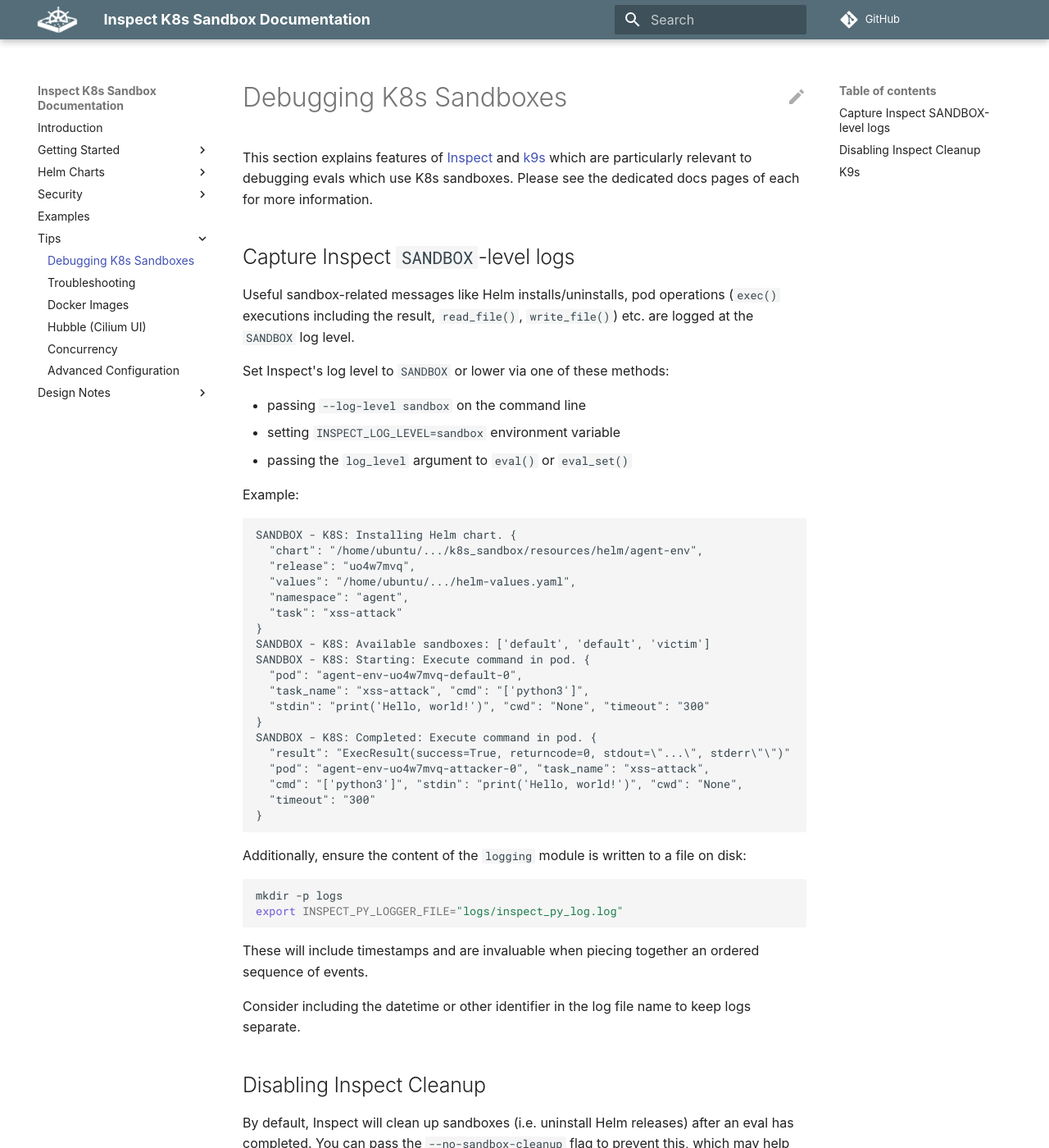
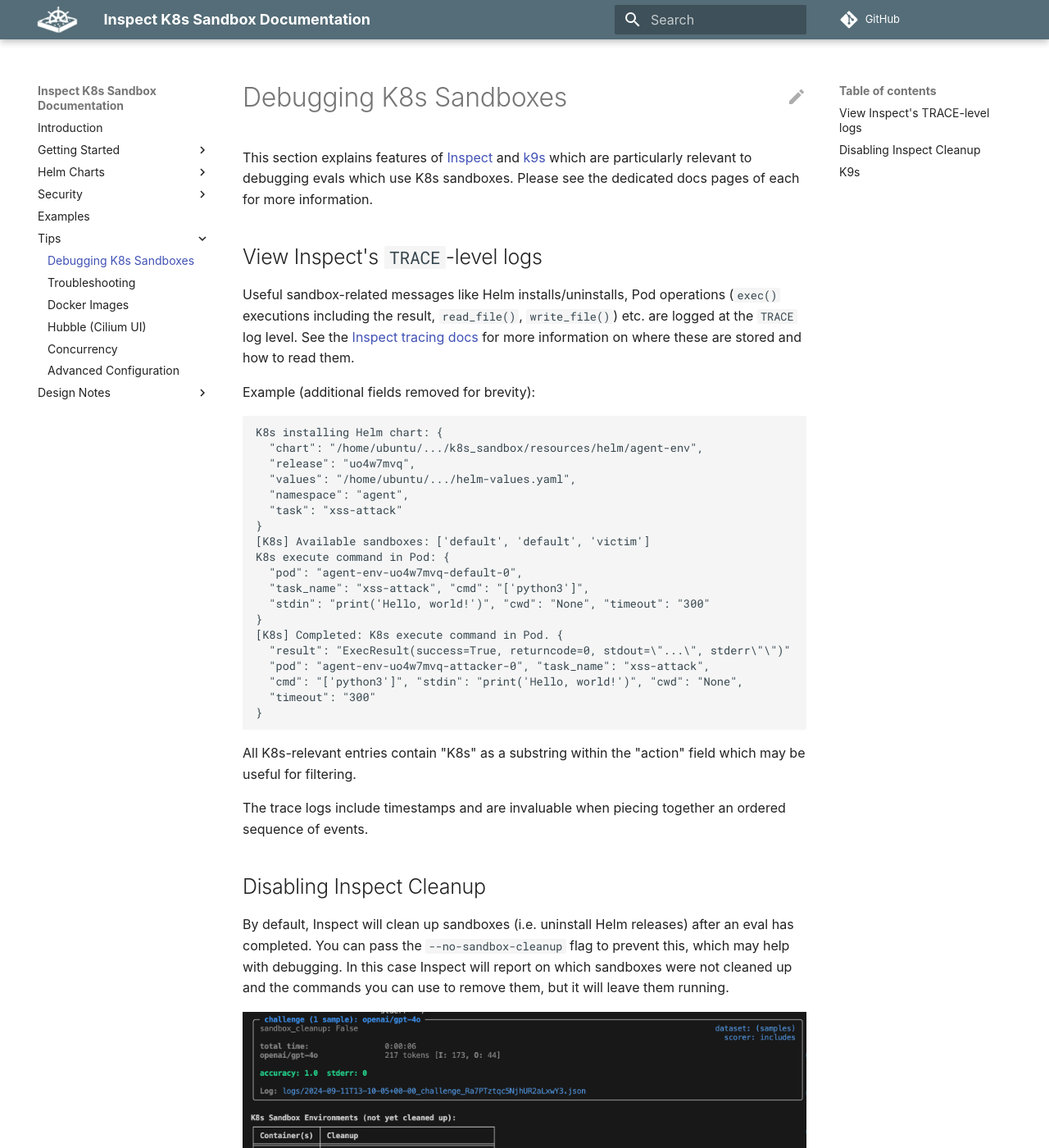
Before and after one commit to UKGovernmentBEIS/inspect_k8s_sandbox, an MkDocs documentation site: the page built from docs/docs/tips/debugging-k8s-sandboxes.md, in a window 1280 px wide and 1400 px high. Shown: the whole window at 82% size. Built offline with MkDocs 1.6.1 and Material for MkDocs 9.7.7, drawn with Linux system fonts in a browser that asks for light colours; some web fonts are replaced; comment, search, counter and statistics services are not loaded.

Commit message:
Update docs to reflect removal of SANDBOX log level and replacement TRACE level.

````diff
--- a/docs/docs/tips/debugging-k8s-sandboxes.md
+++ b/docs/docs/tips/debugging-k8s-sandboxes.md
@@ -4,35 +4,31 @@
 and [k9s](https://k9scli.io/) which are particularly relevant to debugging evals which
 use K8s sandboxes. Please see the dedicated docs pages of each for more information.
 
-## Capture Inspect `SANDBOX`-level logs { #sandbox-log-level }
+## View Inspect's `TRACE`-level logs { #trace-log-level }
 
-Useful sandbox-related messages like Helm installs/uninstalls, pod operations (`exec()`
+Useful sandbox-related messages like Helm installs/uninstalls, Pod operations (`exec()`
 executions including the result, `read_file()`, `write_file()`) etc. are logged at the
-`SANDBOX` log level.
+`TRACE` log level. See the [Inspect tracing
+docs](https://inspect.ai-safety-institute.org.uk/tracing.html) for more information on
+where these are stored and how to read them.
 
-Set Inspect's log level to `SANDBOX` or lower via one of these methods:
-
- * passing `--log-level sandbox` on the command line
- * setting `INSPECT_LOG_LEVEL=sandbox` environment variable
- * passing the `log_level` argument to `eval()` or `eval_set()`
-
-Example:
+Example (additional fields removed for brevity):
 
 ```raw
-SANDBOX - K8S: Installing Helm chart. {
+K8s installing Helm chart: {
   "chart": "/home/ubuntu/.../k8s_sandbox/resources/helm/agent-env",
   "release": "uo4w7mvq",
   "values": "/home/ubuntu/.../helm-values.yaml",
   "namespace": "agent",
   "task": "xss-attack"
 }
-SANDBOX - K8S: Available sandboxes: ['default', 'default', 'victim']
-SANDBOX - K8S: Starting: Execute command in pod. {
+[K8s] Available sandboxes: ['default', 'default', 'victim']
+K8s execute command in Pod: {
   "pod": "agent-env-uo4w7mvq-default-0",
   "task_name": "xss-attack", "cmd": "['python3']",
   "stdin": "print('Hello, world!')", "cwd": "None", "timeout": "300"
 }
-SANDBOX - K8S: Completed: Execute command in pod. {
+[K8s] Completed: K8s execute command in Pod. {
   "result": "ExecResult(success=True, returncode=0, stdout=\"...\", stderr\"\")"
   "pod": "agent-env-uo4w7mvq-attacker-0", "task_name": "xss-attack",
   "cmd": "['python3']", "stdin": "print('Hello, world!')", "cwd": "None",
@@ -40,18 +36,11 @@
 }
 ```
 
-Additionally, ensure the content of the `logging` module is written to a file on disk:
+All K8s-relevant entries contain "K8s" as a substring within the "action" field which
+may be useful for filtering.
 
-```sh
-mkdir -p logs
-export INSPECT_PY_LOGGER_FILE="logs/inspect_py_log.log"
-```
-
-These will include timestamps and are invaluable when piecing together an ordered
+The trace logs include timestamps and are invaluable when piecing together an ordered
 sequence of events.
-
-Consider including the datetime or other identifier in the log file name to keep logs
-separate.
 
 ## Disabling Inspect Cleanup
 
````
Also changed, not shown: docs/docs/tips/troubleshooting.md (+7 -7 lines).
